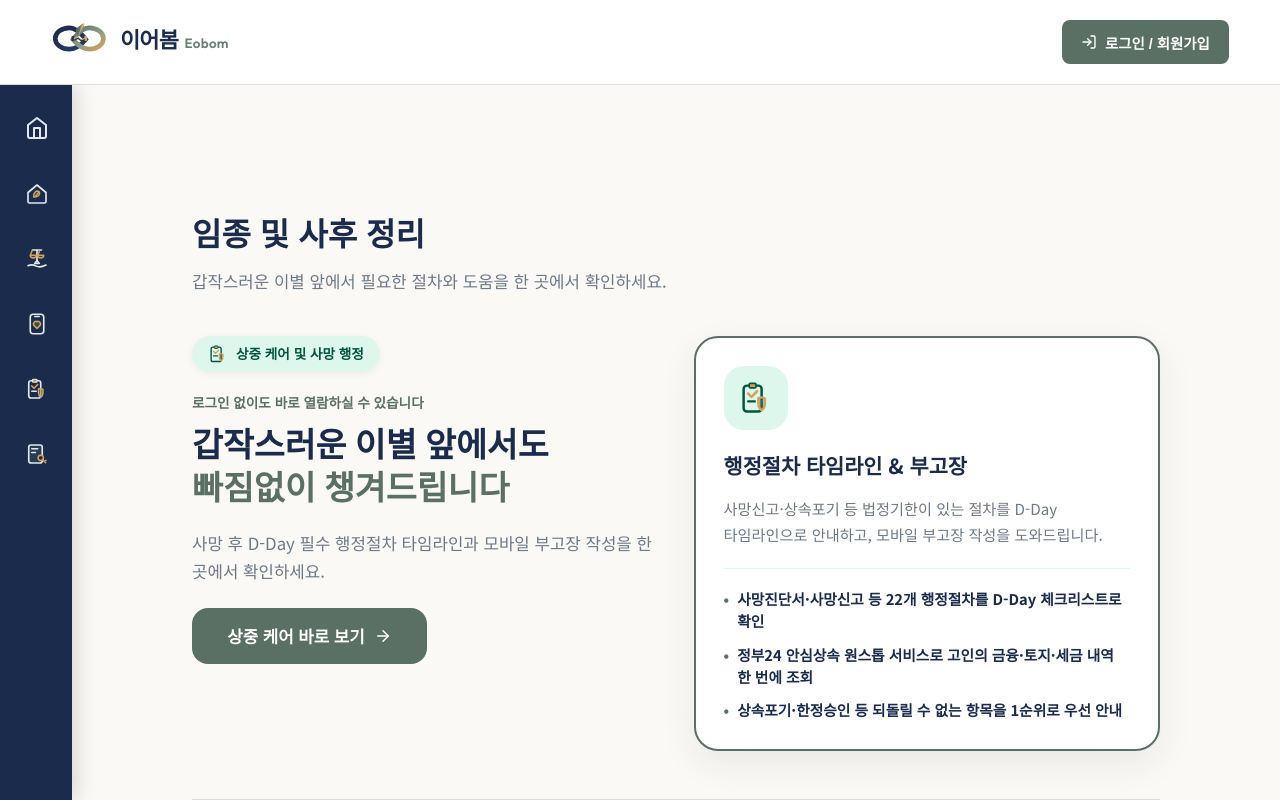
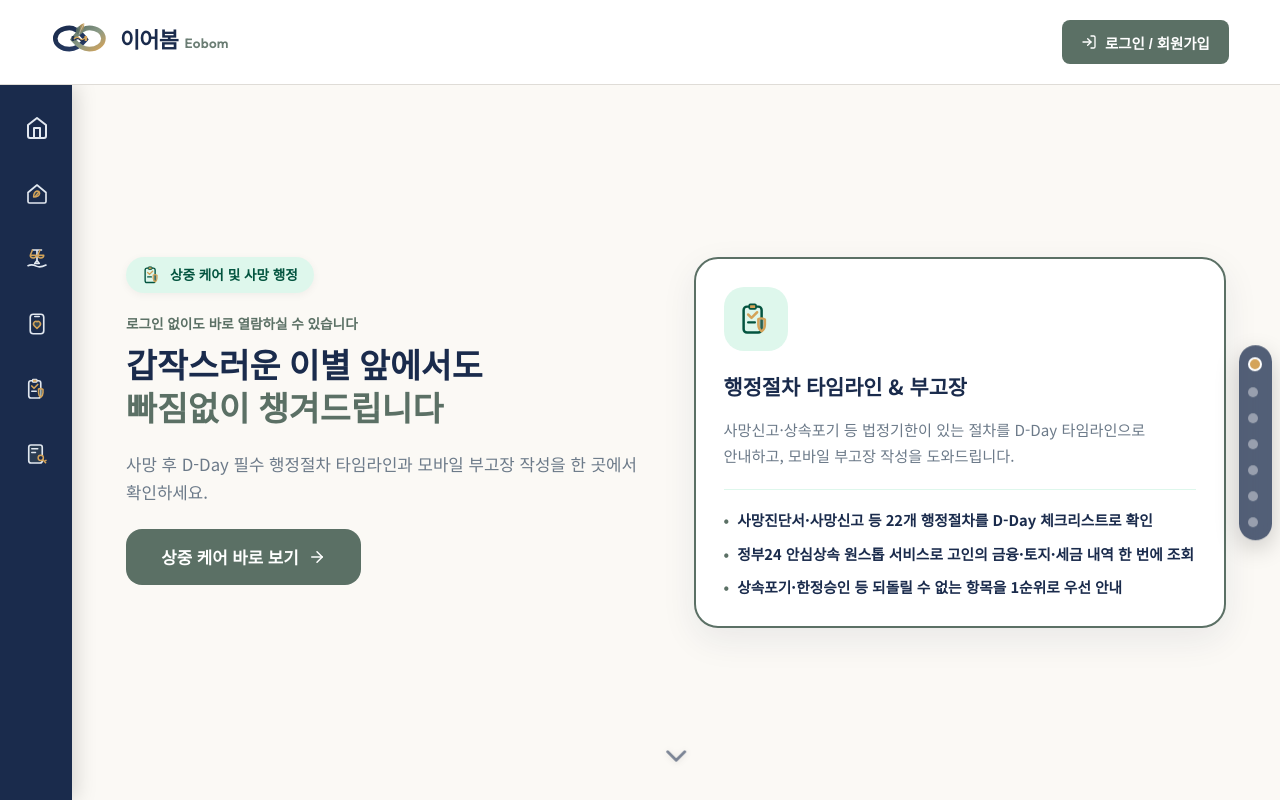
Before and after one commit to Hyunews/Eobom, a React (Vite) app in the folder eobom/frontend/: page /bereaved in a window 1280 px wide. Shown: the top 800 px of the page. Built offline with nearby package versions, Linux system fonts and the light colour scheme; no server answers; the HTML template or start-up script is replaced by a standard one; a web font is replaced by a local one.

Commit message:
풀페이지 수정

```diff
--- a/eobom/frontend/src/App.tsx
+++ b/eobom/frontend/src/App.tsx
@@ -342,11 +342,11 @@ function AppShell() {
                 칩과도 공유하는 순서라 domainSlides.tsx에 있다. */}
             <Route
               path="/prep"
-              element={<DomainOverviewPage {...authProps} title="생전 준비" intro="지금 미리 준비해두면 훗날 남겨진 가족의 부담을 크게 덜 수 있습니다." keys={box1Keys} />}
+              element={<DomainOverviewPage {...authProps} title="생전 준비" keys={box1Keys} />}
             />
             <Route
               path="/bereaved"
-              element={<DomainOverviewPage {...authProps} title="임종 및 사후 정리" intro="갑작스러운 이별 앞에서 필요한 절차와 도움을 한 곳에서 확인하세요." keys={box2Keys} />}
+              element={<DomainOverviewPage {...authProps} title="임종 및 사후 정리" keys={box2Keys} />}
             />
             <Route path="/facility" element={<FacilityPage {...authProps} />} />
             <Route path="/counseling" element={<CounselingPage {...authProps} />} />
--- a/eobom/frontend/src/index.css
+++ b/eobom/frontend/src/index.css
@@ -511,6 +511,75 @@ body {
     height: auto;
     overflow-y: visible;
     scroll-snap-align: none !important;
+  }
+}
+
+/* ── 도메인 소개 페이지(/prep·/bereaved, DomainOverviewPage.tsx) — 풀페이지 스크롤 ──
+   2026-08-25: 박스①②(생전 준비/임종 및 사후 정리) 클릭 시 뜨던 풀스크린 오버레이
+   (BoxDetailOverlay, 폐지)를 일반 페이지로 바꾸되, "도메인 하나 = 화면 하나"로 넘어가는
+   풀페이지 스크롤과 모바일 피처 카드 숨김은 재지시로 유지한다. 구조는 위 .fullpage-viewport/
+   .home-scroll-container/.fullpage-section과 개념적으로 같지만 일부러 별도 클래스를 쓴다 —
+   HomePage는 바로 위 블록에서 640px 이하 스냅을 아예 껐는데(§5.4-1, 네이티브 body 스크롤),
+   이 페이지는 모바일에서도 스냅을 유지해야 해서 그 규칙을 공유하면 꼬인다. */
+.domain-overview-viewport {
+  position: relative;
+  height: calc(100vh - var(--header-h));
+}
+
+@supports (height: 100dvh) {
+  .domain-overview-viewport {
+    height: calc(100dvh - var(--header-h));
+  }
+}
+
+.domain-overview-scroll {
+  width: 100%;
+  height: 100%;
+  overflow-y: scroll;
+  scroll-snap-type: y mandatory;
+  scroll-behavior: smooth;
+  -webkit-overflow-scrolling: touch;
+}
+
+.domain-overview-slide {
+  width: 100%;
+  height: calc(100vh - var(--header-h));
+  scroll-snap-align: start;
+  display: flex;
+  align-items: center;
+  justify-content: center;
+  padding: 1.5rem 2.2rem;
+}
+
+@supports (height: 100dvh) {
+  .domain-overview-slide {
+    height: calc(100dvh - var(--header-h));
+  }
+}
+
+/* 640px 이하 — BoxDetailOverlay 시절과 같은 이유로 고정 높이를 min-height로 풀어 콘텐츠가
+   한 화면을 넘는 경우의 안전망을 두고(고정 height + 안쪽 overflow:auto 조합은 스크롤 제스처가
+   부딪히는 "덜그럭거림"을 낸 전례가 있어 쓰지 않는다, 위 HomePage 블록 참고), 피처 카드·화살표·
+   점 인디케이터를 숨긴다. 이 스크롤 컨테이너는 body가 아니라 자체 overflow-y:scroll이라
+   스크롤 중 주소창이 실시간으로 접히며 dvh 값이 흔들리는 문제가 없으므로(주소창 자동 숨김은
+   문서 스크롤에만 반응) dvh를 그대로 쓴다 — HomePage가 dvh를 피한 이유(body 스크롤 중 값이
+   계속 바뀌는 "덜컹임")와는 다른 케이스다. */
+@media (max-width: 640px) {
+  .domain-overview-slide {
+    height: auto;
+    min-height: 100vh;
+    padding: 1.25rem 1.2rem;
+  }
+
+  @supports (height: 100dvh) {
+    .domain-overview-slide {
+      min-height: 100dvh;
+    }
+  }
+
+  .domain-overview-feature-card,
+  .domain-overview-dots {
+    display: none !important;
   }
 }
 
--- a/eobom/frontend/src/pages/DomainOverviewPage.tsx
+++ b/eobom/frontend/src/pages/DomainOverviewPage.tsx
@@ -1,17 +1,18 @@
-import React from 'react';
-import { ArrowRight } from 'lucide-react';
+import React, { useEffect, useRef, useState } from 'react';
+import { ArrowRight, ChevronUp, ChevronDown } from 'lucide-react';
 import { domainSlides } from '../components/home/domainSlides';
 
 // 2026-08-25 개발자 지시("애초에 굳이 오버레이일 이유가 없음") — 박스①②(생전 준비/임종 및
-// 사후 정리) 클릭 시 뜨던 풀스크린 오버레이(BoxDetailOverlay, 폐지)를 일반 페이지로 바꾼다.
-// 데스크톱·모바일 구분 없이 같은 레이아웃 — 오버레이 시절엔 "슬라이드 하나 = 화면 하나"를
-// 지키려고 고정/최소 높이·scroll-snap·wheel 핸들러·index 기반 페이징이 다 필요했는데, 그냥
-// 세로로 흘러가는 일반 페이지가 되면서 그 장치들이 전부 불필요해졌다 — 문서 순서대로 하나씩
-// 읽고 내려가면 그만이다. 모바일에서만 피처 카드(아이콘+타이틀+본문+bullets)를 숨겼던 것도
-// 고정 높이 오버레이라 생긴 제약이었을 뿐이라, 일반 페이지에서는 웹·모바일 모두 그대로 보여준다.
+// 사후 정리) 클릭 시 뜨던 풀스크린 오버레이(BoxDetailOverlay, 폐지)를 일반 페이지로 바꿨다.
+// 헤더·사이드바·푸터 껍데기가 있는 진짜 라우트(/prep·/bereaved)라는 점만 오버레이와 다르고,
+// "도메인 하나 = 화면 하나"로 넘어가는 풀페이지 스크롤과 모바일 피처 카드 숨김은 그대로
+// 재지시(2026-08-25 재확인)를 받아 유지한다 — 오버레이 시절 index.css `.overlay-slide` 계열이
+// 하던 일을 이 페이지 전용 `.domain-overview-*` 클래스로 옮겨왔다(HomePage의
+// `.fullpage-viewport`/`.home-scroll-container`/`.fullpage-section`과는 별도 클래스 —
+// HomePage는 00-23 §5.4-1로 640px 이하에서 스냅을 아예 껐지만, 이 페이지는 모바일에서도
+// 스냅을 유지해야 해서 그 규칙을 공유하면 안 된다).
 interface DomainOverviewPageProps {
   title: string;
-  intro: string;
   keys: string[];
   currentUser?: string | null;
   onOpenLogin?: () => void;
@@ -20,7 +21,6 @@ interface DomainOverviewPageProps {
 
 export const DomainOverviewPage: React.FC<DomainOverviewPageProps> = ({
   title,
-  intro,
   keys,
   currentUser,
   onOpenLogin,
@@ -28,25 +28,134 @@ export const DomainOverviewPage: React.FC<DomainOverviewPageProps> = ({
 }) => {
   const slides = keys.map((k) => domainSlides[k]);
 
+  const [activeIndex, setActiveIndex] = useState(0);
+  const containerRef = useRef<HTMLDivElement>(null);
+  const activeIndexRef = useRef(0);
+  const isScrollingRef = useRef(false);
+
+  useEffect(() => {
+    activeIndexRef.current = activeIndex;
+  }, [activeIndex]);
+
+  // 마우스 휠 한 번 = 도메인 한 칸 (HomePage.tsx 풀페이지 휠 핸들러와 같은 방식).
+  // 00-23 §5.4-1 대응으로 확인된 관례대로 등록 조건을 폭이 아니라
+  // matchMedia('(pointer: coarse)')로 판정한다 — 터치 스와이프는 이 JS 없이 네이티브
+  // scroll-snap으로 동작하므로 coarse 포인터에서는 등록하지 않는다.
+  useEffect(() => {
+    const container = containerRef.current;
+    if (!container) return;
+    if (window.matchMedia('(pointer: coarse)').matches) return;
+
+    const handleWheel = (e: WheelEvent) => {
+      e.preventDefault();
+      if (isScrollingRef.current) return;
+
+      const direction = e.deltaY > 0 ? 1 : -1;
+      const nextIndex = activeIndexRef.current + direction;
+      if (nextIndex < 0 || nextIndex >= slides.length) return;
+
+      isScrollingRef.current = true;
+      activeIndexRef.current = nextIndex;
+      setActiveIndex(nextIndex);
+      container.scrollTo({ top: nextIndex * container.clientHeight, behavior: 'smooth' });
+
+      window.setTimeout(() => {
+        isScrollingRef.current = false;
+      }, 700);
+    };
+
+    container.addEventListener('wheel', handleWheel, { passive: false });
+    return () => container.removeEventListener('wheel', handleWheel);
+  }, [slides.length]);
+
+  const goTo = (index: number) => {
+    const container = containerRef.current;
+    if (container) {
+      container.scrollTo({ top: index * container.clientHeight, behavior: 'smooth' });
+    }
+    activeIndexRef.current = index;
+    setActiveIndex(index);
+  };
+
+  // 오버레이 시절엔 좌측 상단 boxTitle 칩(페이지 제목)이 있었는데, 각 도메인 슬라이드 안
+  // 배지와 중복된다는 지적(2026-08-25)으로 화면에서는 뺐다 — 대신 탭 타이틀로만 남긴다.
+  // 이 페이지가 풀페이지 스크롤 뷰포트라 화면에 h1을 넣으면 그만큼 뷰포트 높이 계산이
+  // header-h만 빼면 안 되게 꼬인다는 것도 이유.
+  useEffect(() => {
+    const prevTitle = document.title;
+    document.title = `${title} | 이어봄`;
+    return () => {
+      document.title = prevTitle;
+    };
+  }, [title]);
+
   return (
-    <div className="container">
-      <div style={{ marginBottom: '2.5rem' }}>
-        <h1 className="page-title" style={{ color: 'var(--primary-color)', margin: 0 }}>
-          {title}
-        </h1>
-        <p style={{ color: 'var(--text-muted)', marginTop: '0.5rem', fontSize: '1.05rem' }}>{intro}</p>
-      </div>
+    <div className="domain-overview-viewport">
+        {activeIndex > 0 && (
+          <button
+            type="button"
+            onClick={() => goTo(activeIndex - 1)}
+            className="scroll-hint scroll-hint--up scroll-hint--in-viewport"
+            aria-label="이전 도메인으로"
+            title="위로 스크롤"
+          >
+            <ChevronUp size={34} />
+          </button>
+        )}
+        {activeIndex < slides.length - 1 && (
+          <button
+            type="button"
+            onClick={() => goTo(activeIndex + 1)}
+            className="scroll-hint scroll-hint--down scroll-hint--in-viewport"
+            aria-label="다음 도메인으로"
+            title="아래로 스크롤"
+          >
+            <ChevronDown size={34} />
+          </button>
+        )}
 
-      <div style={{ display: 'flex', flexDirection: 'column' }}>
-        {slides.map((slide, idx) => (
-          <section
-            key={slide.key}
+        {slides.length > 1 && (
+          <div
+            className="domain-overview-dots"
             style={{
-              width: '100%',
-              padding: idx === 0 ? '0 0 3rem' : '3rem 0',
-              borderTop: idx === 0 ? 'none' : '1px solid var(--border-color)',
+              position: 'absolute',
+              right: '0.5rem',
+              top: '50%',
+              transform: 'translateY(-50%)',
+              zIndex: 20,
+              display: 'flex',
+              flexDirection: 'column',
+              gap: '1rem',
+              backgroundColor: 'rgba(26, 43, 76, 0.75)',
+              backdropFilter: 'blur(8px)',
+              padding: '0.8rem 0.6rem',
+              borderRadius: '30px',
+              boxShadow: '0 8px 24px rgba(0,0,0,0.2)',
             }}
           >
+            {slides.map((slide, idx) => (
+              <button
+                key={slide.key}
+                onClick={() => goTo(idx)}
+                title={slide.badgeLabel}
+                style={{
+                  width: activeIndex === idx ? '14px' : '10px',
+                  height: activeIndex === idx ? '14px' : '10px',
+                  borderRadius: '50%',
+                  backgroundColor: activeIndex === idx ? '#D4A359' : 'rgba(255, 255, 255, 0.4)',
+                  border: activeIndex === idx ? '2px solid #FFFFFF' : 'none',
+                  cursor: 'pointer',
+                  transition: 'all 0.3s cubic-bezier(0.4, 0, 0.2, 1)',
+                  padding: 0,
+                }}
+              />
+            ))}
+          </div>
+        )}
+
+        <div ref={containerRef} className="domain-overview-scroll">
+          {slides.map((slide) => (
+            <section key={slide.key} className="domain-overview-slide">
               <div
                 style={{
                   maxWidth: '1100px',
@@ -142,6 +251,7 @@ export const DomainOverviewPage: React.FC<DomainOverviewPageProps> = ({
                 </div>
 
                 <div
+                  className="domain-overview-feature-card"
                   style={{
                     backgroundColor: '#FFFFFF',
                     padding: '1.75rem',
```
Also changed, not shown: 2 other files (tests, documents, lock files or other folders). Lines whose indentation alone changed are shown as unchanged.
